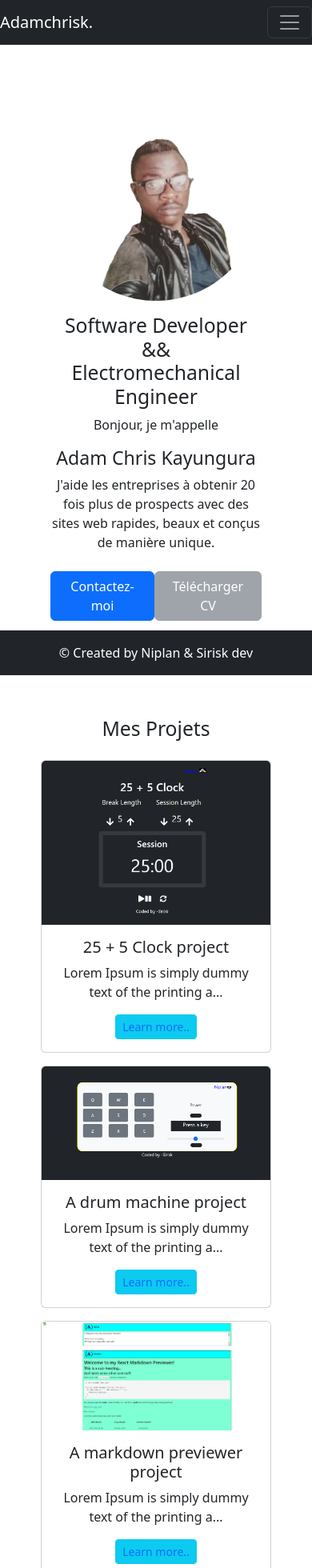
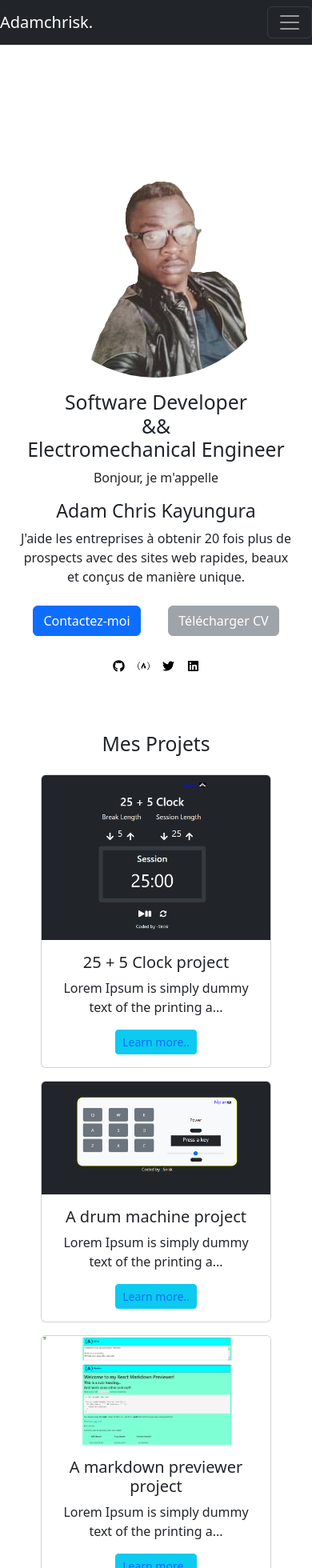
Before and after one commit to Siri6k/portofolio, a React (Create React App) app: page / in a window 390 px wide. Shown: the top 1960 px of the page at 80% size. Built offline with nearby package versions, Linux system fonts and the light colour scheme.

Commit message:
update footer

```diff
--- a/src/App.css
+++ b/src/App.css
@@ -195,8 +195,8 @@
   }
 
   .bio-image {
-    width: 120px;
-    height: 120px;
+    min-width: 200px;
+    margin: auto;
   }
 
   .bio-text {
@@ -225,9 +225,9 @@
     font-size: 1.2rem;
   }
 }
-.bottom-padding {
-  padding-bottom: 60px; /* Adjust this value as needed */
+.next-footer {
+  height: 450px;
+  background-color: #13f80b;
+  width: 100%;
+  padding-bottom: 550px;
 }
-a {
-  color: white;
-}
--- a/src/App.js
+++ b/src/App.js
@@ -20,16 +20,23 @@ function App() {
               <>
                 <div
                   id="home"
-                  className="container text-center mt-2"
-                  style={{ width: "80vw", alignContent: "center" }}
+                  className="container text-center mt-5"
+                  style={{ maxWidth: "500px", alignContent: "center" }}
                 >
                   <Bio />
                 </div>
-                <div id="projects">
+                <div
+                  id="projects"
+                  className="container"
+                  style={{ maxWidth: "1200px" }}
+                >
                   <h2 className="text-center my-4">Mes Projets</h2>
                   <ProjectList />
                 </div>
                 <ContactLinks />
+                <div className="container-fluid next-footer mt-5">
+                  <p className="next-footer"></p>
+                </div>
               </>
             }
           />
--- a/src/components/common/footer.js
+++ b/src/components/common/footer.js
@@ -2,8 +2,8 @@ import React from "react";
 
 const Footer = () => {
   return (
-    <div className="footer fixed-bottom">
-      <p className="text-center bg-dark text-white py-3 my-0">
+    <div className="footer bg-dark text-light">
+      <p className="text-center py-3 my-0">
         <span>© Created by Niplan & Sirisk dev</span>
       </p>
     </div>
--- a/src/components/home/ContactLinks.js
+++ b/src/components/home/ContactLinks.js
@@ -10,10 +10,7 @@ import {
 
 const ContactLinks = () => {
   return (
-    <Container
-      className="bottom-padding text-center my-4 "
-      style={{ padding: "2px auto 10px" }}
-    >
+    <Container className="text-center my-4 ">
       <h2>Contactez-moi</h2>
       <Row className="justify-content-center">
         <Col xs={2}>
@@ -67,6 +64,7 @@ const ContactLinks = () => {
           </Button>
         </Col>
       </Row>
+
     </Container>
   );
 };
```
